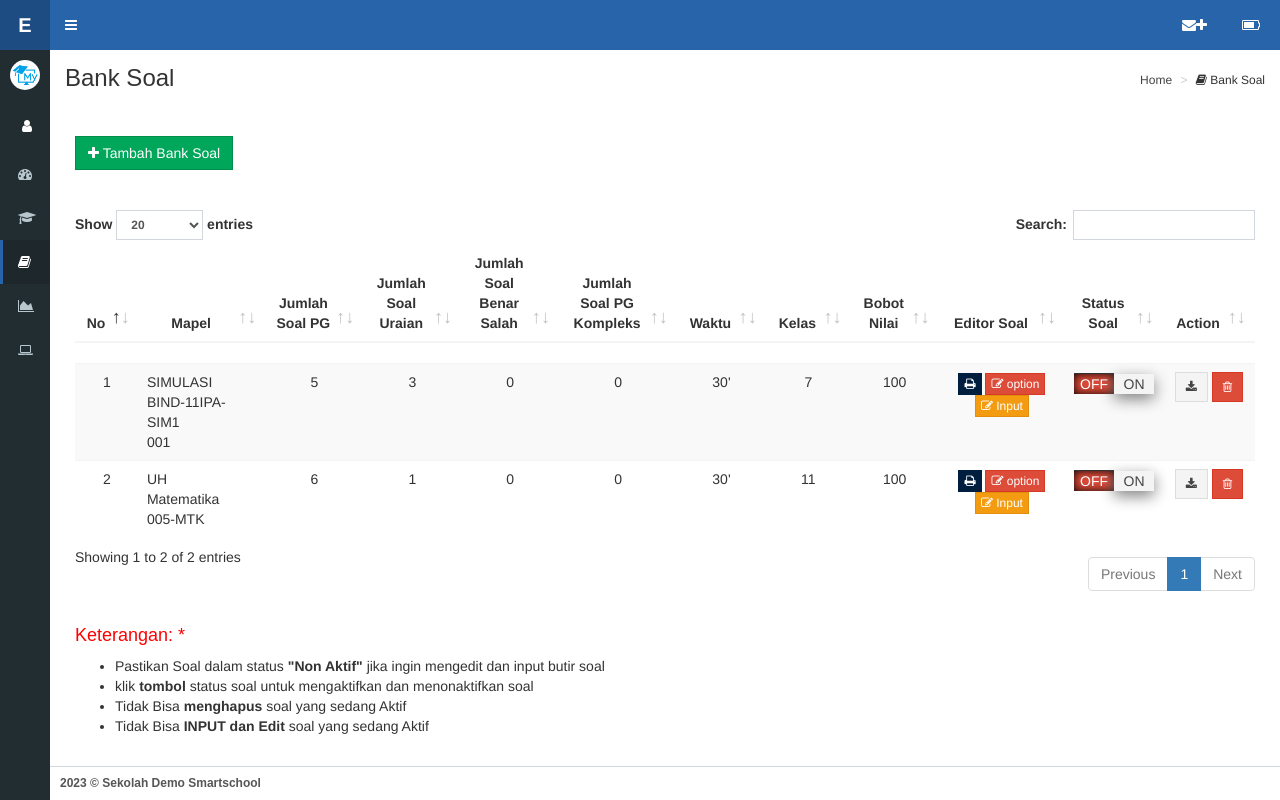
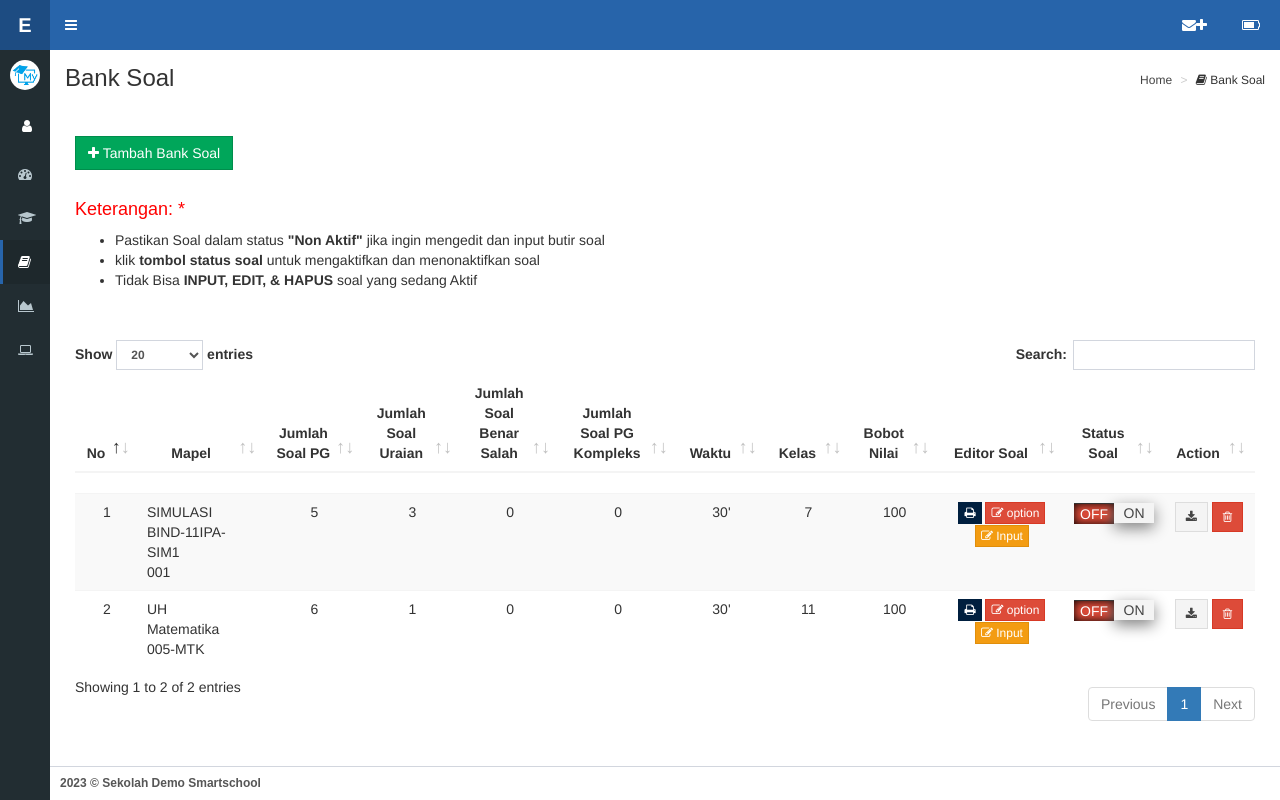
Before and after one commit to bumitekno/cbt-smartschool, a PHP site: page /on-admin/soal.php in a window 1280 px wide. Run offline with PHP 8.4, Linux system fonts and the light colour scheme; the visitor is signed in with stand-in values (Sample User, id 1); data comes from the database, SQL or seed files in the repository; data that the repository does not hold is empty; some libraries are stand-ins or nearby versions.

Commit message:
keterangan soal

```diff
--- a/on-admin/soal.php
+++ b/on-admin/soal.php
@@ -210,21 +210,21 @@ include "tema/tema.php";
             <div class="box-body">
               <button id="clot" type="button" class="btn btn-success" data-target="#ModalAdd" data-toggle="modal"><i class="fa fa-plus"></i> Tambah Bank Soal</button>
               <div id="printableArea">
-                <br></br>
+                <br>
+                <h4>
+                  <font color="#FF0000">Keterangan: *</font>
+                </h4>
+                <ul>
+                  <li>Pastikan Soal dalam status <b>"Non Aktif"</b> jika ingin mengedit dan input butir soal</li>
+                  <li>klik <b>tombol status soal</b> untuk mengaktifkan dan menonaktifkan soal </li>
+                  <li>Tidak Bisa <b>INPUT, EDIT, & HAPUS</b> soal yang sedang Aktif </li>
+                </ul><br></br>
                 <table id="data5" class="table table-hover table-striped">
                   <?php
                   include "page/dt_soal.php";
                   ?>
                 </table>
-                <h4>
-                  <font color="#FF0000">Keterangan: *</font>
-                </h4>
-                <ul>
-                  <li>Pastikan Soal dalam status <b>"Non Aktif"</b> jika ingin mengedit dan input butir soal</li>
-                  <li>klik <b>tombol</b> status soal untuk mengaktifkan dan menonaktifkan soal </li>
-                  <li>Tidak Bisa <b>menghapus</b> soal yang sedang Aktif </li>
-                  <li>Tidak Bisa <b>INPUT dan Edit</b> soal yang sedang Aktif </li>
-                </ul>
+
               </div>
     </section><!-- /.content -->
     <!-- Modal Popup Tambah Soal -->
@@ -237,6 +237,14 @@ include "tema/tema.php";
           </div>
           <div class="modal-body">
             <form action="page/soal_add.php" name="modal_popup" enctype="multipart/form-data" method="post">
+            <h4>
+                <font color="#FF0000">Keterangan: *</font>
+              </h4>
+            <ul>
+                <li>JANGAN ada SPASI, gunakan tanda sambung (- atau _)</li>
+                <li>Hindari Kode Soal yang Terlalu Panjang (max 30 karakter) </li>
+                <li>Contoh: BING-11IPA-UAS1</li>
+              </ul><br>
               <div class="form-group">
                 <label>Jenis Ujian</label>
                 <br>
@@ -269,12 +277,12 @@ include "tema/tema.php";
                 <form action="" method="post">
                   <select class="form-control" name="kelas" required>
                     <option value="">Pilih kelas</option>
-                    <option value="7">1</option>
-                    <option value="7">2</option>
-                    <option value="7">3</option>
-                    <option value="7">4</option>
-                    <option value="7">5</option>
-                    <option value="7">6</option>
+                    <option value="1">1</option>
+                    <option value="2">2</option>
+                    <option value="3">3</option>
+                    <option value="4">4</option>
+                    <option value="5">5</option>
+                    <option value="6">6</option>
                     <option value="7">7</option>
                     <option value="8">8</option>
                     <option value="9">9</option>
@@ -330,14 +338,6 @@ include "tema/tema.php";
                   Cancel
                 </button>
               </div>
-              <h4>
-                <font color="#FF0000">Keterangan: *</font>
-              </h4>
-              <ul>
-                <li>JANGAN ada SPASI, BISA gunakan tanda sambung (-)</li>
-                <li>Hindari Kode Soal yang Terlalu Panjang </li>
-                <li>Contoh nama yang baik: BING-11IPA-UAS1</li>
-              </ul>
             </form>
           </div>
         </div>
```
